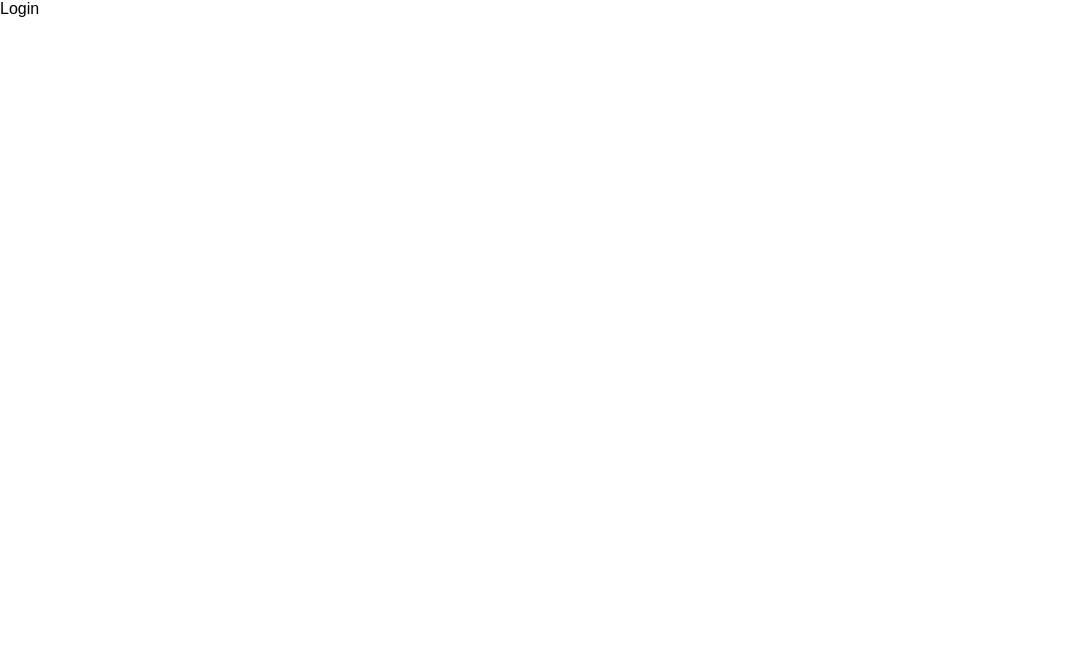
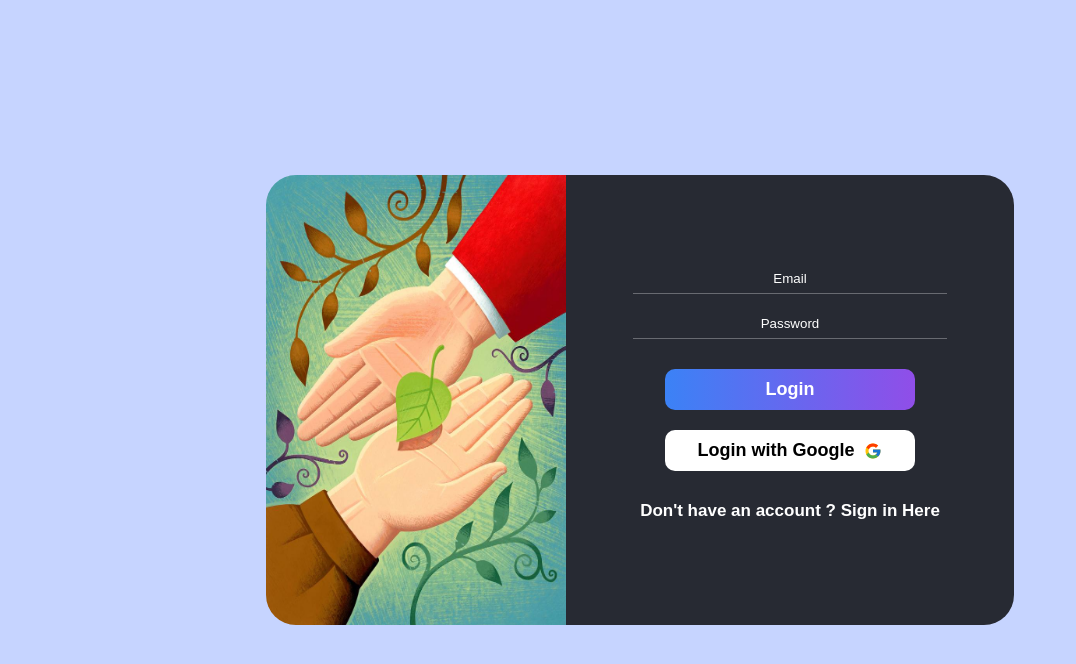
Before and after one commit to SaurabhVishwakarma26/artverse, a Next.js app: page /login in a window 1280 px wide. Shown: the top 664 px of the page, without its empty margins (0-1076 px from the left). Built offline with nearby package versions, Linux system fonts and the light colour scheme.

Commit message:
Update page.jsx

```diff
--- a/app/login/page.jsx
+++ b/app/login/page.jsx
@@ -1,9 +1,75 @@
-import React from 'react'
+"use client";
 
-const Login = () => {
+import "@styles/Login.scss";
+import { signIn } from "next-auth/react";
+import { useRouter } from "next/navigation";
+import { useState } from "react";
+import { FcGoogle } from "react-icons/fc";
+
+function Login() {
+  const [email, setEmail] = useState("");
+  const [password, setPassword] = useState("");
+  const [error, setError] = useState("");
+  const router = useRouter();
+
+  const handleSubmit = async (e) => {
+    e.preventDefault();
+
+    try {
+      const response = await signIn("credentials", {
+        redirect: false,
+        email: email,
+        password: password,
+        callbackUrl: "/",
+      });
+      if (response.ok) {
+        router.push("/");
+      }
+
+      if (response.error) {
+        setError("Invalid email or password! Please try again");
+      }
+    } catch (err) {
+      console.log(err);
+    }
+  };
+
+  const loginWithGoogle = () => {
+    signIn("google", { callbackUrl: "/" });
+  };
+
   return (
-    <div>Login</div>
-  )
+    <div className="login">
+      <img src="/assets/login.jpg" alt="login image" className="login_decor" />
+      <div className="login_content">
+        <form className="login_content_form" onSubmit={handleSubmit}>
+          <input
+            placeholder="Email"
+            name="email"
+            type="email"
+            required
+            value={email}
+            onChange={(e) => setEmail(e.target.email)}
+          />
+          <input
+            placeholder="Password"
+            name="password"
+            type="password"
+            required
+            value={password}
+            onChange={(e) => setPassword(e.target.password)}
+          />
+          {error && <p className="error">{error}</p>}
+          <button type="submit">Login</button>
+        </form>
+        <button className="google" onClick={loginWithGoogle}>
+          <p>Login with Google</p>
+          <FcGoogle />
+        </button>
+        <a href="/register">Don't have an account ? Sign in Here</a>
+      </div>
+    </div>
+  );
 }
 
-export default Login
+export default Login;
```
